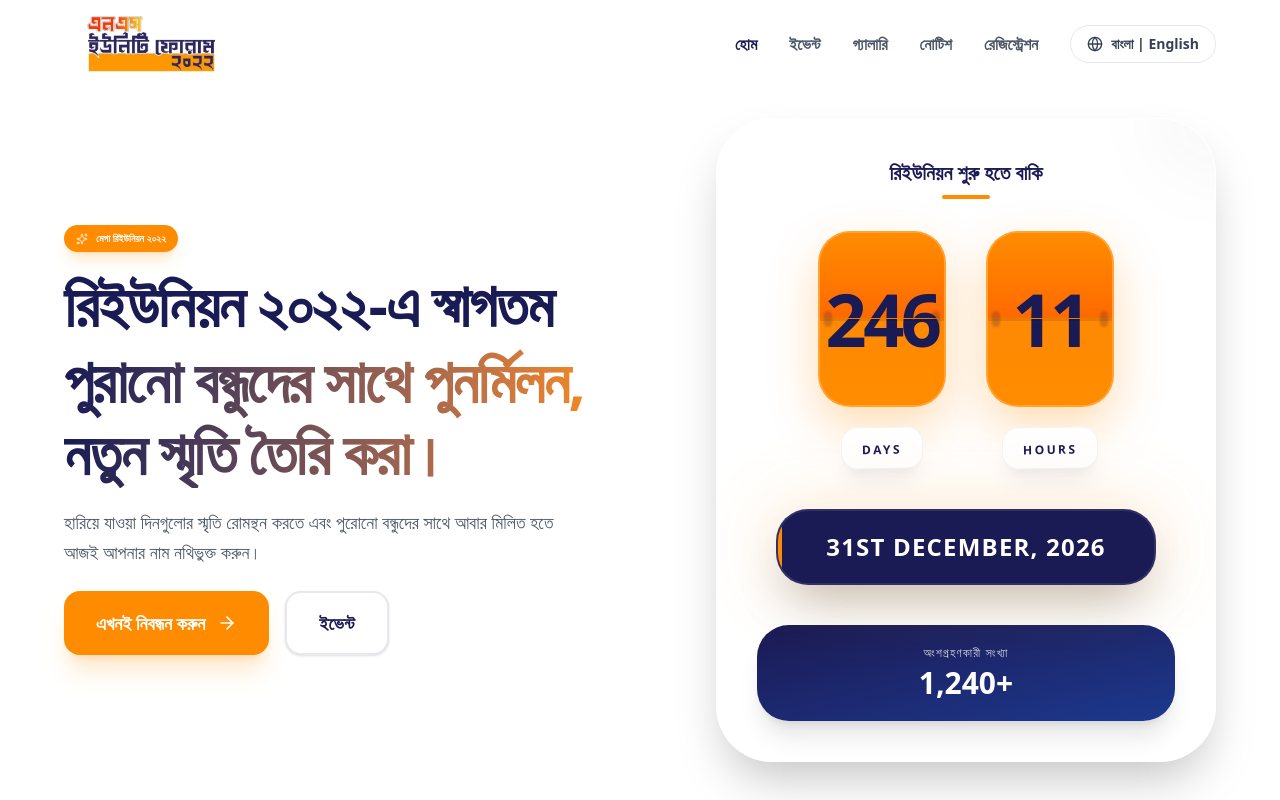
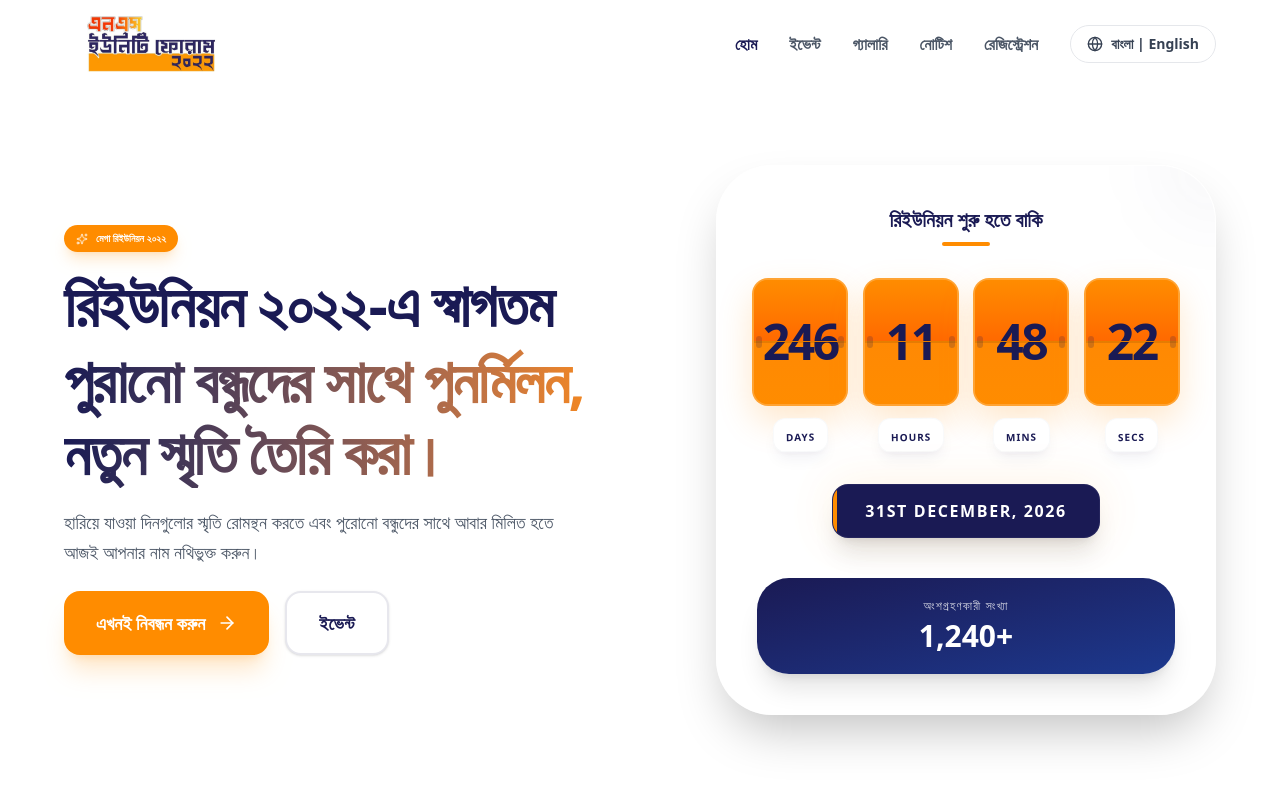
Before and after one commit to EasinArafatDeveloper/ns-reunion-2022, a Next.js app: page / in a window 1280 px wide. Shown: the top 800 px of the page. Built offline with nearby package versions, Linux system fonts and the light colour scheme.

Commit message:
UI: Add minutes/seconds to countdown and optimize size

```diff
--- a/src/components/ui/Countdown.tsx
+++ b/src/components/ui/Countdown.tsx
@@ -36,27 +36,29 @@ const Countdown = () => {
   const items = [
     { label: 'DAYS', value: timeLeft.days },
     { label: 'HOURS', value: timeLeft.hours },
+    { label: 'MINS', value: timeLeft.minutes },
+    { label: 'SECS', value: timeLeft.seconds },
   ];
 
   return (
-    <div className="flex flex-col items-center gap-10">
-      <div className="flex gap-6 md:gap-10">
+    <div className="flex flex-col items-center gap-8">
+      <div className="grid grid-cols-2 sm:grid-cols-4 gap-4 md:gap-6">
         {items.map((item, index) => (
-          <div key={item.label} className="flex flex-col items-center gap-5 group">
-            {/* Flip Card Container */}
+          <div key={item.label} className="flex flex-col items-center gap-3 group">
+            {/* Flip Card Container - Reduced Size */}
             <motion.div
               whileHover={{ scale: 1.05 }}
-              className="relative w-28 h-40 md:w-32 md:h-44 bg-secondary rounded-[2rem] shadow-[0_20px_50px_rgba(255,140,0,0.3)] flex flex-col overflow-hidden border-2 border-white/20"
+              className="relative w-20 h-28 md:w-24 md:h-32 bg-secondary rounded-2xl shadow-[0_15px_35px_rgba(255,140,0,0.2)] flex flex-col overflow-hidden border-2 border-white/20"
             >
               {/* Upper Half */}
               <div className="h-1/2 w-full bg-gradient-to-b from-secondary to-orange-500 border-b border-black/10 flex items-end justify-center overflow-hidden">
                 <AnimatePresence mode="popLayout">
                   <motion.span
                     key={item.value}
-                    initial={{ y: 30, opacity: 0 }}
+                    initial={{ y: 20, opacity: 0 }}
                     animate={{ y: 0, opacity: 1 }}
-                    exit={{ y: -30, opacity: 0 }}
-                    className="text-6xl md:text-7xl font-black text-primary leading-none translate-y-1/2 tracking-tighter"
+                    exit={{ y: -20, opacity: 0 }}
+                    className="text-4xl md:text-5xl font-black text-primary leading-none translate-y-1/2 tracking-tighter"
                   >
                     {item.value.toString().padStart(2, '0')}
                   </motion.span>
@@ -68,10 +70,10 @@ const Countdown = () => {
                 <AnimatePresence mode="popLayout">
                   <motion.span
                     key={item.value}
-                    initial={{ y: 30, opacity: 0 }}
+                    initial={{ y: 20, opacity: 0 }}
                     animate={{ y: 0, opacity: 1 }}
-                    exit={{ y: -30, opacity: 0 }}
-                    className="text-6xl md:text-7xl font-black text-primary leading-none -translate-y-1/2 tracking-tighter"
+                    exit={{ y: -20, opacity: 0 }}
+                    className="text-4xl md:text-5xl font-black text-primary leading-none -translate-y-1/2 tracking-tighter"
                   >
                     {item.value.toString().padStart(2, '0')}
                   </motion.span>
@@ -79,16 +81,16 @@ const Countdown = () => {
               </div>
 
               {/* Center Line Shadow */}
-              <div className="absolute top-1/2 left-0 w-full h-[2px] bg-black/10 z-10" />
+              <div className="absolute top-1/2 left-0 w-full h-[1px] bg-black/10 z-10" />
 
               {/* Side Pin Effects */}
-              <div className="absolute top-1/2 left-1 w-2 h-4 bg-primary/20 -translate-y-1/2 rounded-full blur-[1px]" />
-              <div className="absolute top-1/2 right-1 w-2 h-4 bg-primary/20 -translate-y-1/2 rounded-full blur-[1px]" />
+              <div className="absolute top-1/2 left-0.5 w-1.5 h-3 bg-primary/20 -translate-y-1/2 rounded-full blur-[0.5px]" />
+              <div className="absolute top-1/2 right-0.5 w-1.5 h-3 bg-primary/20 -translate-y-1/2 rounded-full blur-[0.5px]" />
             </motion.div>
 
-            {/* Label Badge */}
-            <div className="px-5 py-2 bg-white rounded-2xl shadow-xl shadow-primary/5 border border-gray-100 transform -rotate-1 group-hover:rotate-0 transition-transform">
-              <span className="text-xs font-black text-primary tracking-[0.2em] uppercase">
+            {/* Label Badge - Smaller */}
+            <div className="px-3 py-1 bg-white rounded-xl shadow-lg shadow-primary/5 border border-gray-50 transform -rotate-1 group-hover:rotate-0 transition-transform">
+              <span className="text-[10px] font-black text-primary tracking-widest uppercase">
                 {item.label}
               </span>
             </div>
@@ -96,16 +98,16 @@ const Countdown = () => {
         ))}
       </div>
 
-      {/* Target Date Banner */}
+      {/* Target Date Banner - Smaller */}
       <motion.div
-        initial={{ opacity: 0, y: 20 }}
+        initial={{ opacity: 0, y: 15 }}
         whileInView={{ opacity: 1, y: 0 }}
         className="relative group cursor-default"
       >
-        <div className="absolute inset-0 bg-secondary blur-2xl opacity-20 group-hover:opacity-40 transition-opacity" />
-        <div className="relative px-12 py-5 bg-primary text-white rounded-[2rem] shadow-2xl border-2 border-white/10 flex items-center gap-4 overflow-hidden">
+        <div className="absolute inset-0 bg-secondary blur-xl opacity-10 group-hover:opacity-20 transition-opacity" />
+        <div className="relative px-8 py-3.5 bg-primary text-white rounded-2xl shadow-xl border border-white/5 flex items-center gap-3 overflow-hidden">
           <div className="absolute top-0 left-0 w-1 h-full bg-secondary" />
-          <span className="text-xl md:text-2xl font-black tracking-wider uppercase">
+          <span className="text-sm md:text-base font-black tracking-widest uppercase">
             31st December, 2026
           </span>
         </div>
```
